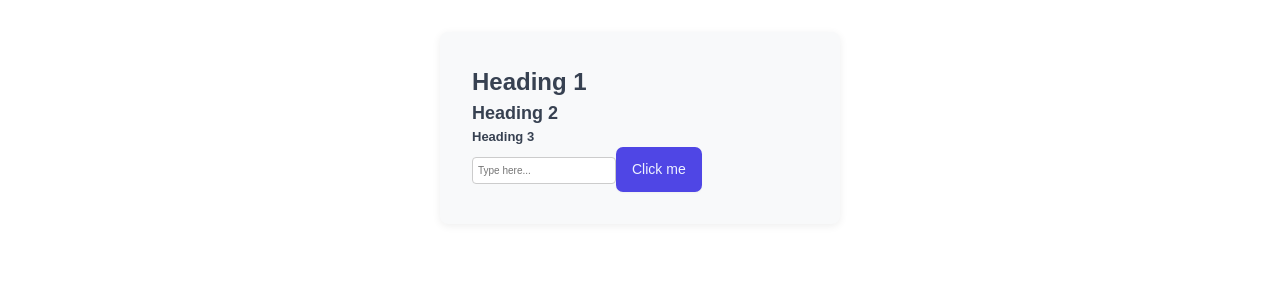
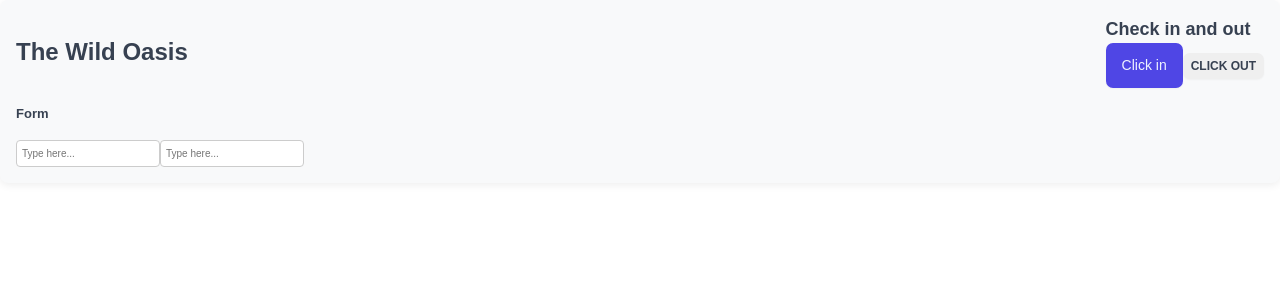
Before and after one commit to shiojojo/the-wild-oasis, a React (Vite) app: page / in a window 1280 px wide. Shown: the top 300 px of the page. Built offline with nearby package versions, Linux system fonts and the light colour scheme.

Commit message:
feat: refactor App component layout and add Row component for flexible positioning

```diff
--- a/src/App.jsx
+++ b/src/App.jsx
@@ -3,13 +3,13 @@ import GlobalStyles from './styles/GlabalStyles';
 import Button from './ui/Button';
 import Input from './ui/Input';
 import Heading from './ui/Heading';
+import Row from './ui/Row';
 
 const StyledDiv = styled.div`
-  padding: 2em;
+  padding: 1em;
   background: #f8f9fa;
   border-radius: 8px;
-  max-width: 400px;
-  margin: 2em auto;
+
   box-shadow: 0 2px 8px rgba(0, 0, 0, 0.07);
 `;
 
@@ -18,13 +18,27 @@ function App() {
     <>
       <GlobalStyles />
       <StyledDiv>
-        <Heading as="h1">Heading 1</Heading>
-        <Heading as="h2">Heading 2</Heading>
-        <Heading as="h3">Heading 3</Heading>
-        <Input placeholder="Type here..." />
-        <Button size="medium" variation="primary">
-          Click me
-        </Button>
+        <Row type="vertical">
+          <Row type="horizon">
+            <Heading as="h1">The Wild Oasis</Heading>
+            <div>
+              <Heading as="h2">Check in and out</Heading>
+              <Button size="medium" variation="primary">
+                Click in
+              </Button>
+              <Button size="small" variation="medium">
+                Click out
+              </Button>
+            </div>
+          </Row>
+          <Row type="vertical">
+            <Heading as="h3">Form</Heading>
+            <form>
+              <Input placeholder="Type here..." />
+              <Input placeholder="Type here..." />
+            </form>
+          </Row>
+        </Row>
       </StyledDiv>
     </>
   );
--- /dev/null
+++ b/src/ui/Row.jsx
@@ -0,0 +1,21 @@
+import styled, { css } from 'styled-components';
+
+const horizon = css`
+  flex-direction: row;
+  gap: 0;
+  align-items: center;
+  justify-content: space-between;
+`;
+
+const vertical = css`
+  flex-direction: column;
+  gap: 1.6rem;
+  justify-content: space-between;
+`;
+
+const Row = styled.div`
+  display: flex;
+  ${({ type }) => (type === 'horizon' ? horizon : vertical)}
+`;
+
+export default Row;
```
